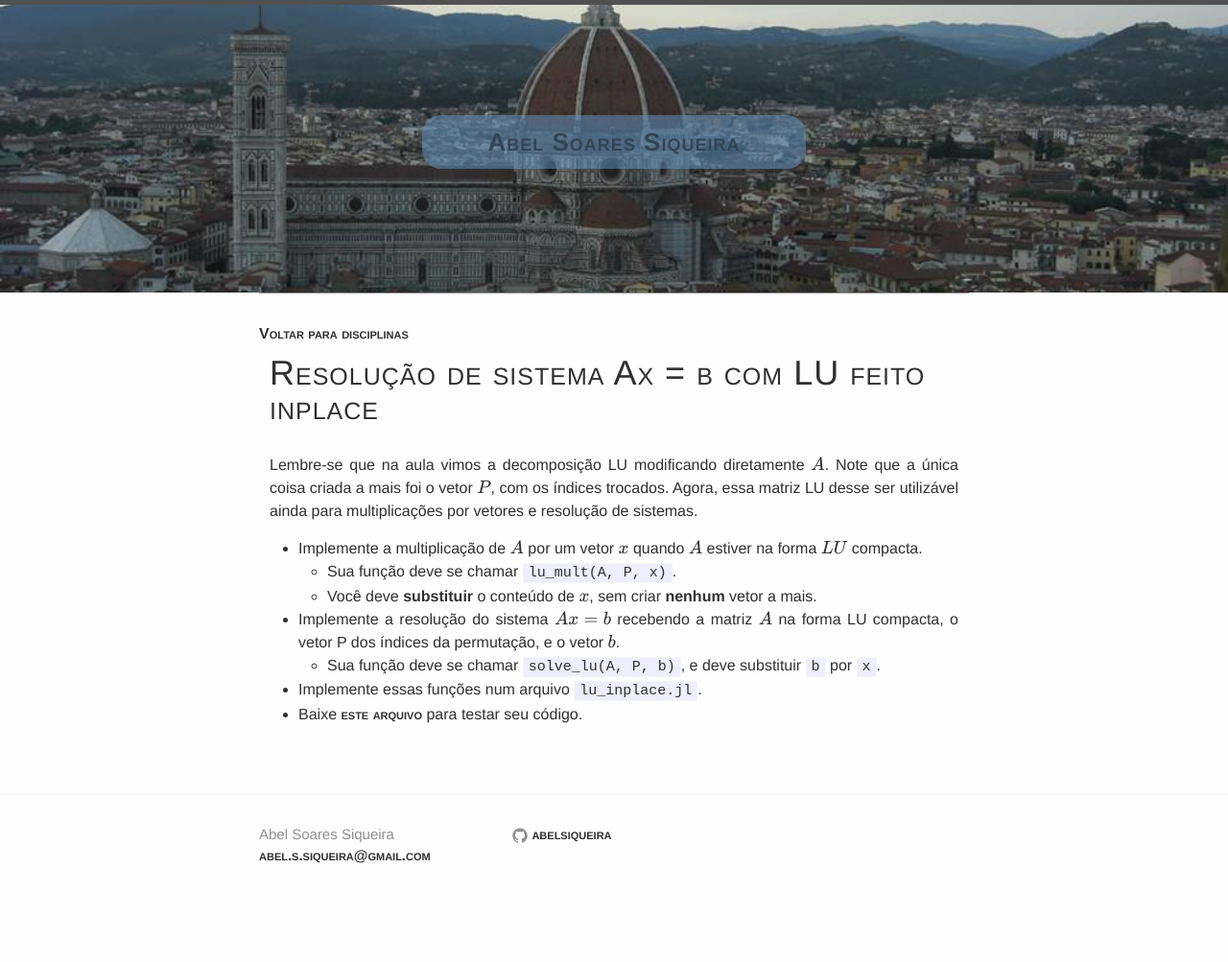
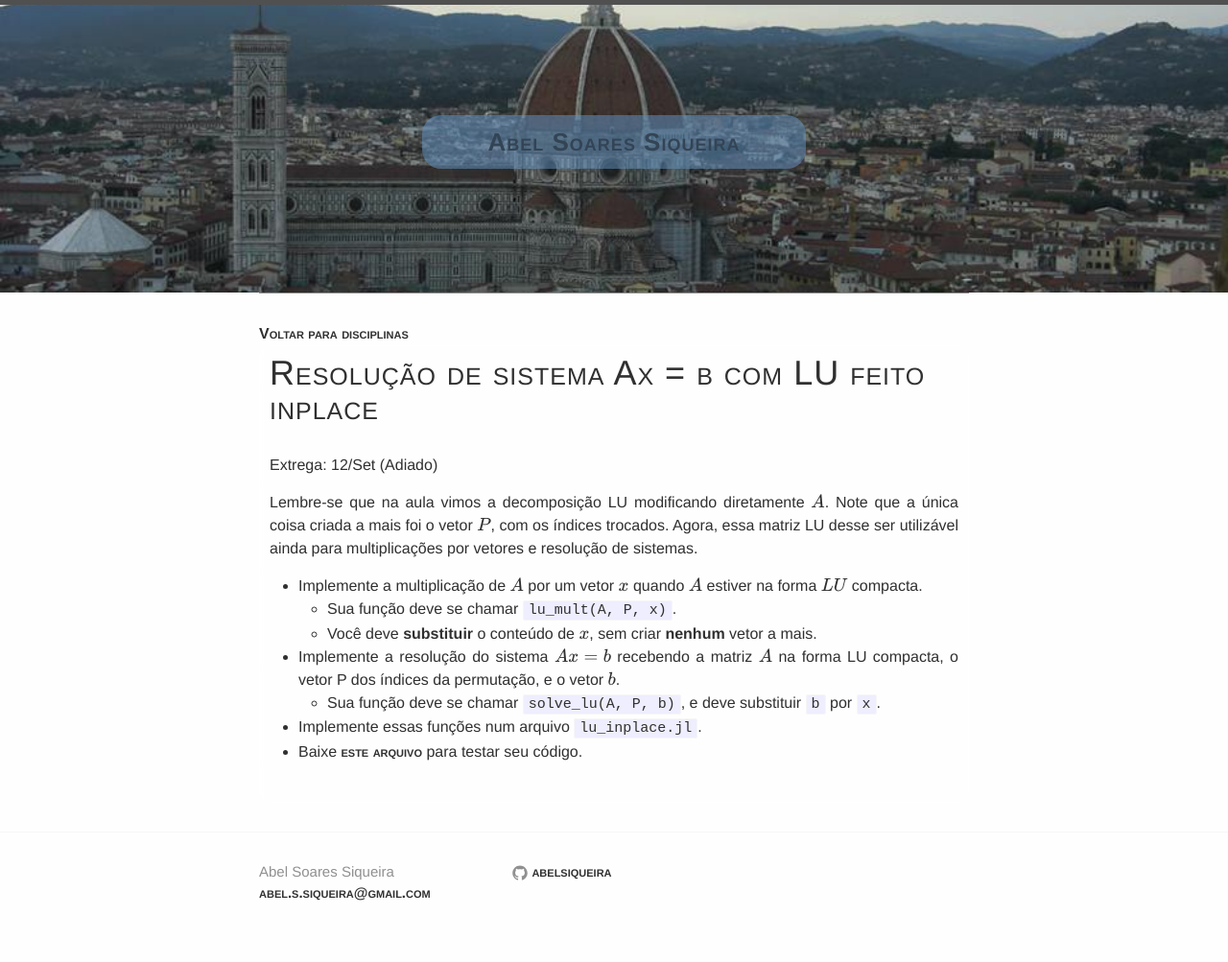
Before and after one commit to abelsiqueira/abelsiqueira.github.io-old, a Jekyll site: the page built from disciplinas/cm103/ex4-lu-inplace.md, in a window 1280 px wide. Shown: the whole page at 96% size. Built offline with Jekyll 4.4.1, drawn with Linux system fonts in a browser that asks for light colours; formulas are drawn with MathJax 3; before the commit the page ends 964 px from its top, so only the background shows below that.

Commit message:
Atualiza ex4-lu-inplace

```diff
--- a/disciplinas/cm103/ex4-lu-inplace.md
+++ b/disciplinas/cm103/ex4-lu-inplace.md
@@ -2,6 +2,8 @@
 layout: post
 title: Resolução de sistema Ax = b com LU feito inplace
 ---
+
+Extrega: 12/Set (Adiado)
 
 Lembre-se que na aula vimos a decomposição LU modificando diretamente $$A$$.
 Note que a única coisa criada a mais foi o vetor $$P$$, com os índices trocados.
```
Also changed, not shown: 1 other file.
